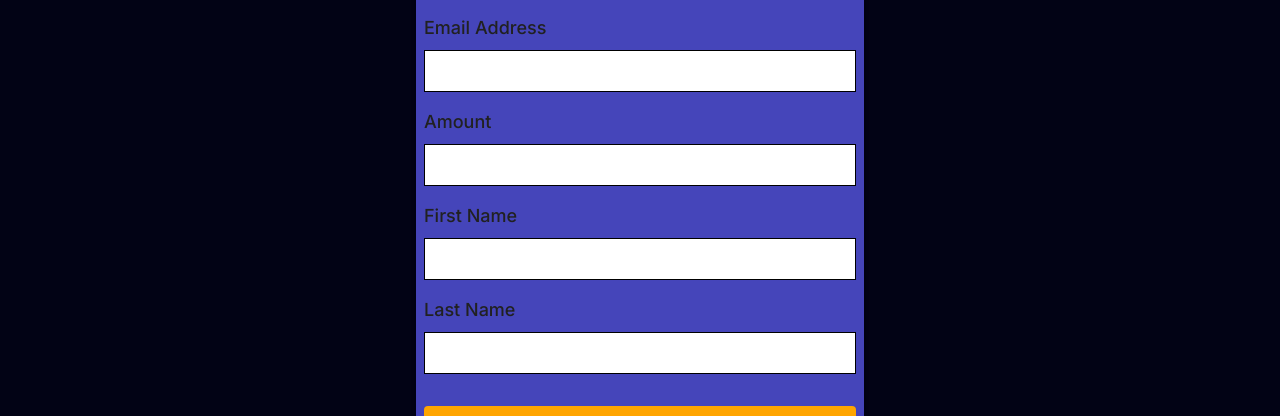
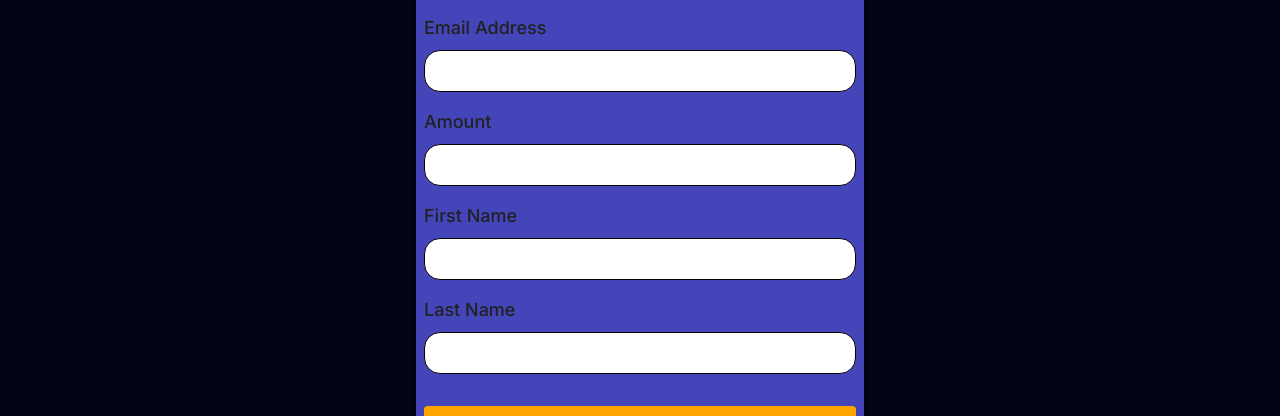
Before and after one commit to hubertproject/SED, a React (Vite) app: page /PaymentForm in a window 1280 px wide. Shown: the part 234-650 px from the top of the page. Built offline with nearby package versions, Linux system fonts and the light colour scheme.

Commit message:
Update loading spinners to FadeLoader

```diff
--- a/src/components/About.jsx
+++ b/src/components/About.jsx
@@ -8,7 +8,7 @@ import { motion } from "framer-motion";
 
 
 
-import ClipLoader from 'react-spinners/ClipLoader';
+import FadeLoader from 'react-spinners/FadeLoader';
 
 const About = () => {
   const [loading, setIsLoading] = useState(true);
@@ -23,7 +23,7 @@ const About = () => {
     <div>
       {loading ? (
         <div className="flex items-center justify-center h-screen">
-          <ClipLoader color={'#D0021B'} loading={loading} size={50} />
+          <FadeLoader color={'#D0021B'} loading={loading} size={50} />
         </div>
       ) : (
     <>
@@ -65,7 +65,7 @@ const About = () => {
               industries and the Institute of learning and training are traveling in
               opposite directions. Curricula (program content) of the universities
               produce one thing, and the job market is looking for another. A major
-              reason for youth unemployment. This abyss can, however, be escaped if
+              reason for youth unemployment. This abyss can however, be escaped if
               you make the right decision now.
             </p>
           </div>
--- a/src/components/Contact.jsx
+++ b/src/components/Contact.jsx
@@ -4,7 +4,7 @@ import Heading from "../layout/Heading";
 import twitter from "/socials/twitter.png";
 import whatsapp from "/socials/whatsapp.png";
 import gmail from "/socials/gmail.png";
-import ClipLoader from "react-spinners/ClipLoader";
+import FadeLoader from "react-spinners/FadeLoader";
 
 const Contact = () => {
   // Function to open WhatsApp direct message
@@ -23,7 +23,7 @@ const Contact = () => {
     <div>
       {loading ? (
         <div className="flex items-center justify-center h-screen">
-          <ClipLoader color={"#D0021B"} loading={loading} size={50} />
+          <FadeLoader color={"#D0021B"} loading={loading} size={50} />
         </div>
       ) : (
     <div className="flex flex-col items-center justify-center mt-20">
--- a/src/components/Courses.jsx
+++ b/src/components/Courses.jsx
@@ -11,7 +11,7 @@ import c5 from "../assets/c5.jpg";
 import Subtitle from "../components/Subtitle";
 import Other from "../components/Other";
 
-import ClipLoader from "react-spinners/ClipLoader";
+import FadeLoader from "react-spinners/FadeLoader";
 
 const Courses = () => {
   const [loading, setIsLoading] = useState(true);
@@ -26,7 +26,7 @@ const Courses = () => {
     <div>
       {loading ? (
         <div className="flex items-center justify-center h-screen">
-          <ClipLoader color={"#D0021B"} loading={loading} size={50} />
+          <FadeLoader color={"#D0021B"} loading={loading} size={50} />
         </div>
       ) : (
     <div>
--- a/src/components/Home.jsx
+++ b/src/components/Home.jsx
@@ -6,7 +6,7 @@ import sedb from '../assets/sedb.jpg';
 import { Link } from 'react-router-dom';
 import About from '../components/About';
 import Review from '../components/Review';
-import ClipLoader from "react-spinners/ClipLoader";
+import FadeLoader from "react-spinners/FadeLoader";
 
 const Home = () => {
   const [loading, setIsLoading] = useState(true);
@@ -21,7 +21,7 @@ const Home = () => {
     <div>
       {loading ? (
         <div className="flex items-center justify-center h-screen">
-          <ClipLoader color={"#D0021B"} loading={loading} size={50} />
+          <FadeLoader color={"#D0021B"} loading={loading} size={50} />
         </div>
       ) : (
         <div>
@@ -46,7 +46,7 @@ const Home = () => {
             </div>
           </div>
 
-          {/* Render the About component */}
+
           <About />
           <Review />
         </div>
--- a/src/components/PaymentForm.jsx
+++ b/src/components/PaymentForm.jsx
@@ -79,7 +79,7 @@ const PaymentForm = () => {
             value={email}
             onChange={(e) => setEmail(e.target.value)}
             id="email-address"
-            className="border p-2 w-full"
+            className="border p-2 w-full rounded-2xl"
             style={{ color: 'black' }}
           />
         </div>
@@ -92,7 +92,7 @@ const PaymentForm = () => {
             value={amount}
             onChange={(e) => setAmount(e.target.value)}
             id="amount"
-            className="border p-2 w-full"
+            className="border p-2 w-full rounded-2xl"
             style={{ color: 'black' }}
           />
         </div>
@@ -105,7 +105,7 @@ const PaymentForm = () => {
             value={firstname}
             onChange={(e) => setFirstname(e.target.value)}
             id="first-name"
-            className="border p-2 w-full text-left"
+            className="border p-2 w-full rounded-2xl text-left"
             style={{ color: 'black' }}
           />
         </div>
@@ -118,7 +118,7 @@ const PaymentForm = () => {
             value={lastname}
             onChange={(e) => setLastname(e.target.value)}
             id="last-name"
-            className="border p-2 w-full text-left"
+            className="border p-2 w-full rounded-2xl text-left"
             style={{ color: 'black' }}
           />
         </div>
```
